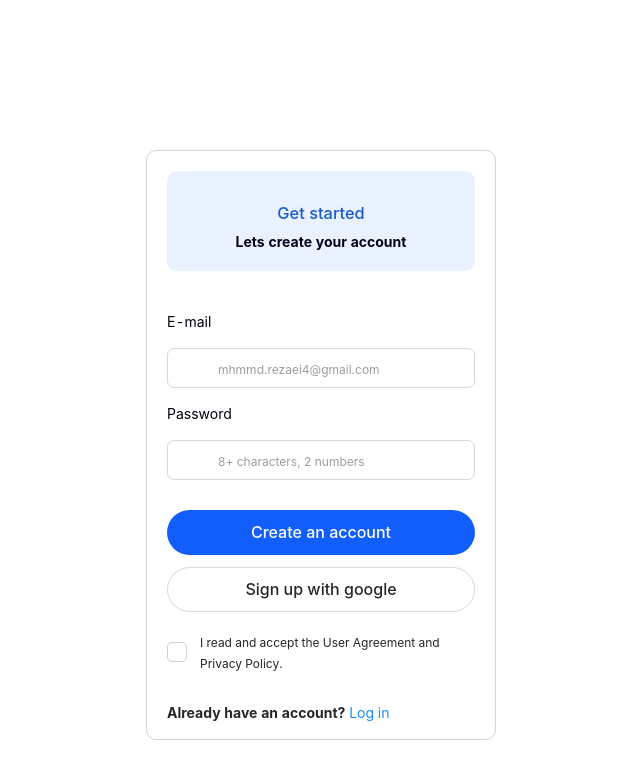
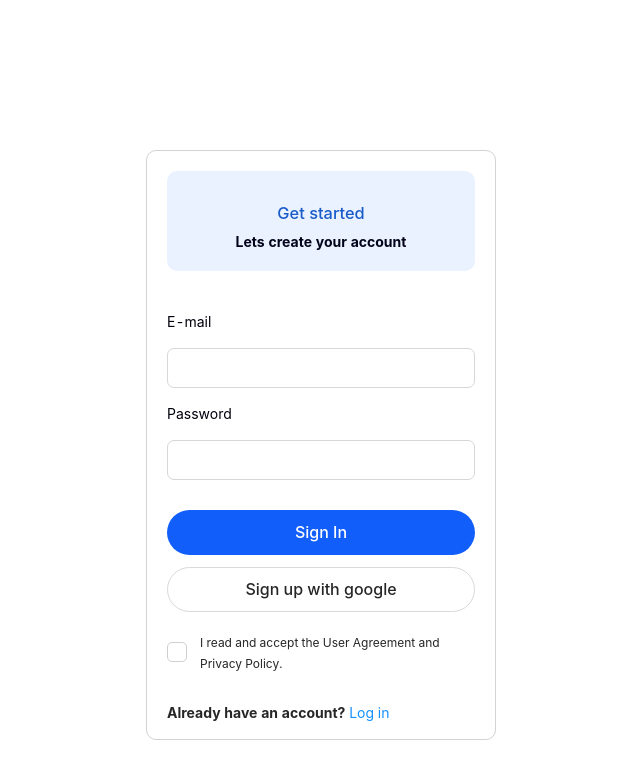
Before and after one commit to Osama4488/Mix-projects, a Next.js app: page /signin in a window 1280 px wide. Shown: the top 778 px of the page, without its empty margins (319-959 px from the left). Built offline with nearby package versions, Linux system fonts and the light colour scheme; no server answers; the database is empty.

Commit message:
'pushing'

```diff
--- a/src/hook/auth.js
+++ b/src/hook/auth.js
@@ -15,22 +15,36 @@ export function AuthProvider(props) {
   const [user, setUser] = useState(null);
   const [loading, setLoading] = useState(true);
   const [error, setError] = useState("");
+  const [state, setState] = useState({
+    user: null,
+    loading: true,
+    error: "",
+  });
   // let onAuthStateChanged;
   useEffect(() => {
     onAuthStateChanged(auth, (user) => {
+      console.log(user, "userrrr");
       if (user) {
         // User is signed in, see docs for a list of available properties
         // https://firebase.google.com/docs/reference/js/firebase.User
         const uid = user.uid;
         setUser(user);
         setLoading(false);
-
+        setState({
+          ...state,
+          user: user,
+          loading: false,
+        });
         // ...
       } else {
         // User is signed out
         // ...
         setLoading(false);
+        setState({
+          ...state,
 
+          loading: false,
+        });
         console.log(user, "user logged out ");
       }
     });
@@ -52,6 +66,7 @@ export function AuthProvider(props) {
   };
   const createUserWithEmailAndPassword = async (email, password) => {
     // console.log(email, password, "email password");
+
     if (email && password) {
       const { user, error } = await AuthService.createUserWithEmailAndPassword(
         email,
@@ -73,10 +88,26 @@ export function AuthProvider(props) {
     }
   };
 
+  const signInWithEmailAndPassword = async (email, password) => {
+    // Signed in
+    if (email && password) {
+      const { user, error } = await AuthService.signInWithEmailAndPassword(
+        email,
+        password
+      );
+      // const user = userCredential.user;
+      console.log(user, "userrr login");
+    } else {
+      setError("Email and Password cannot be empty");
+    }
+  };
+
   const value = {
     user,
     error,
+    state,
     loginWithGoogle,
+    signInWithEmailAndPassword,
     logout,
     createUserWithEmailAndPassword,
     onAuthStateChanged,
--- /dev/null
+++ b/src/pages/signin.js
@@ -0,0 +1,115 @@
+import { doc, getDoc } from "firebase/firestore";
+import { db } from "../../firebase-config";
+import { collection, addDoc } from "firebase/firestore";
+import { getDatabase } from "firebase/database";
+import auth from "../hook/auth.js";
+import { ref, onValue } from "firebase/database";
+import { useState, useEffect } from "react";
+
+export default function Signin() {
+  const [userData, setUserData] = useState({
+    email: "",
+    password: "",
+    loading: false,
+    error: "",
+    posted: "",
+  });
+  let emaill = "";
+  const onSubmit = async (e) => {
+    e.preventDefault();
+
+    try {
+      const user = await auth().signInWithEmailAndPassword(
+        userData.email,
+        userData.password
+      );
+      console.log(user, "user check");
+    } catch (e) {
+      console.log(e, "error logging in");
+    }
+
+    // setLoading(true);
+
+    // let inputKeyword = e.target.elements.search.value;
+    // setKeyword(inputKeyword);
+    // fetchData(inputKeyword);
+    // setpassData(true);
+  };
+  let name, value;
+  const postUserData = (event) => {
+    name = event.target.name;
+    value = event.target.value;
+    setUserData({ ...userData, [name]: value });
+  };
+
+  return (
+    <>
+      <div className="container">
+        <div className="container-left">
+          <div className="wrapper-left">
+            <div className="part-one">
+              <h3>Get started</h3>
+              <p>Lets create your account</p>
+            </div>
+            <div className="inp">
+              <form action="" onSubmit={(e) => onSubmit(e)}>
+                <label htmlFor="" className="email">
+                  E-mail{" "}
+                </label>
+                <i className="fas fa-envelope envelope"></i>
+                <input
+                  className="inp-left"
+                  type="email"
+                  value={userData.email}
+                  onChange={postUserData}
+                  type="email"
+                  name="email"
+                  id="email"
+                  required
+                />
+                <label htmlFor="" className="pass">
+                  Password{" "}
+                </label>
+                <i className="fas fa-lock pass"></i>
+                <input
+                  className="inp-left"
+                  type="password"
+                  value={userData.password}
+                  onChange={postUserData}
+                  type="password"
+                  name="password"
+                  id="password"
+                  required
+                />
+              </form>
+            </div>
+            <div className="buttons">
+              <button
+                // onClick={auth().signInWithEmailAndPassword()}
+                onClick={onSubmit}
+                className="btn-one"
+              >
+                Sign In
+              </button>
+              <button className="btn-two">
+                <i className="fab fa-google"></i> Sign up with google
+              </button>
+            </div>
+            <div className="check">
+              <label htmlFor="privacy">
+                I read and accept the User Agreement and <br />
+                Privacy Policy.
+                <input id="privacy" type="checkbox" />
+                <span className="checkmark"></span>
+              </label>
+            </div>
+            <div className="down">
+              <p>Already have an account?</p>
+              <a href="#"> Log in </a>
+            </div>
+          </div>
+        </div>
+      </div>
+    </>
+  );
+}
--- a/src/scss/pages/_movie.scss
+++ b/src/scss/pages/_movie.scss
@@ -84,7 +84,7 @@
     height: 83%;
     background-color: red;
     font-weight: 600;
-    cursor: not-allowed;
+    // cursor: not-allowed;
   }
 
   &-flex-bottom {
```
Also changed, not shown: src/components/hero/hero.js (+5 -4 lines), src/pages/signin-old/index.js (renamed from src/pages/signin/index.js).
